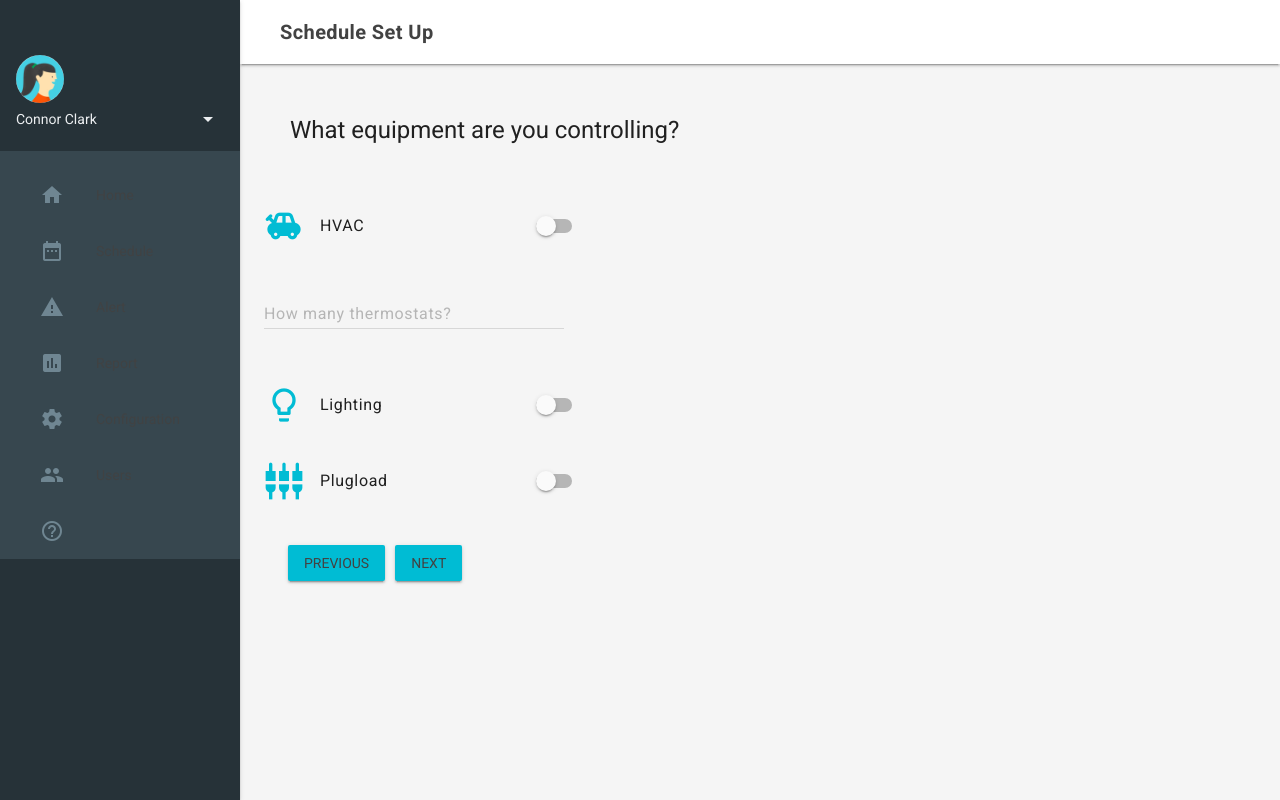
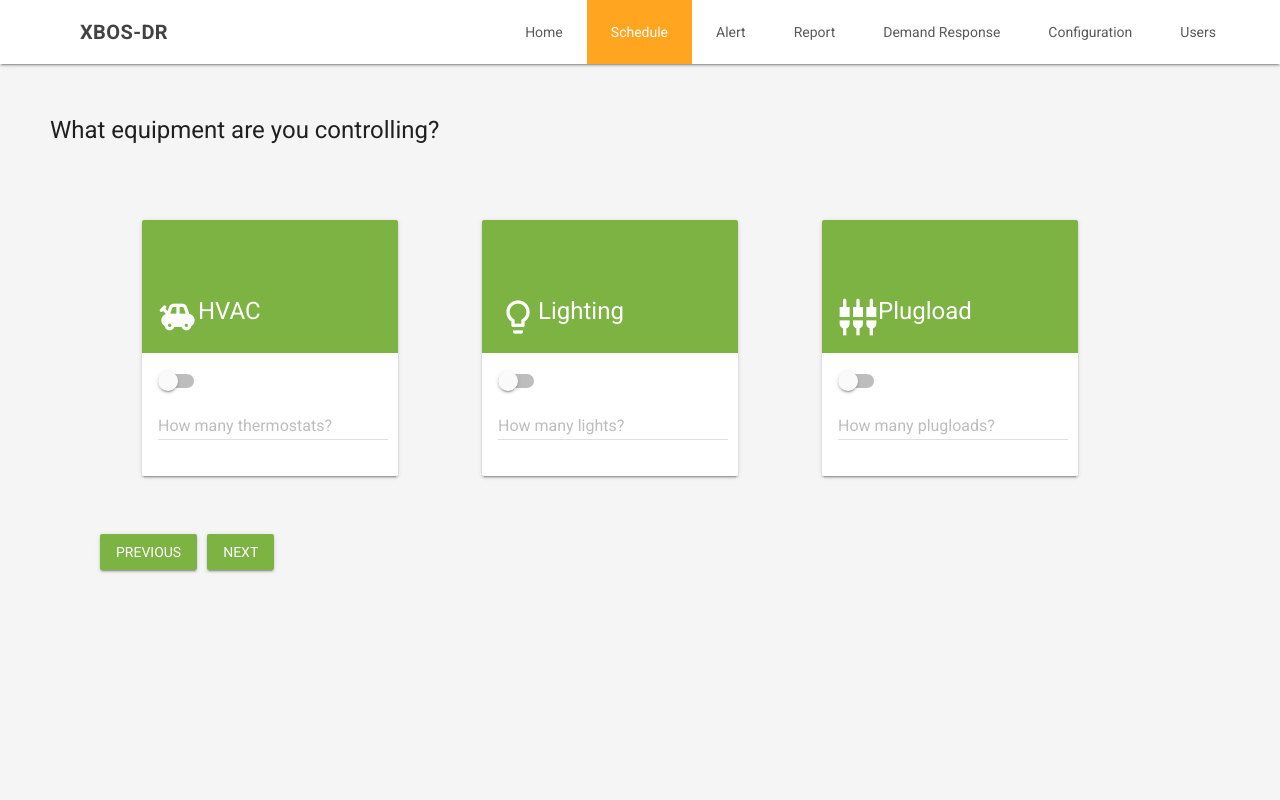
Before and after one commit to leftan/xbos, a plain HTML site: page schedule_equipment.html in a window 1280 px wide. Drawn offline with nearby package versions, Linux system fonts and the light colour scheme.

Commit message:
update DR and schedule page

```diff
--- a/mystyle.css
+++ b/mystyle.css
@@ -1,3 +1,7 @@
+.mdl-checkbox {
+    height: auto !important;
+}
+
 .margin-top-30 {
   margin-top: 30px;
 }
--- a/schedule_equipment.html
+++ b/schedule_equipment.html
@@ -52,108 +52,132 @@
 
   </head>
   <body>
-    <div class="demo-layout mdl-layout mdl-js-layout mdl-layout--fixed-drawer mdl-layout--fixed-header">
-      <header class="demo-header mdl-layout__header mdl-color--grey-100 mdl-color-text--grey-600">
+    <div class="demo-layout mdl-layout mdl-js-layout">
+
+      <header class="demo-header mdl-layout__header">
         <div class="mdl-layout__header-row">
-          <span class="mdl-layout-title">Schedule Set Up</span>
+          <span class="mdl-layout-title">XBOS-DR</span>
+          <div class="mdl-layout-spacer"></div>
 
+          <nav class="demo-navigation mdl-navigation">
+            <a class="mdl-navigation__link" href="index.html">Home</a>
+            <a class="mdl-navigation__link navigation-active" href="schedule_floorplan.html">Schedule</a>
+            <a class="mdl-navigation__link" href="">Alert</a>
+            <a class="mdl-navigation__link" href="">Report</a>
+            <a class="mdl-navigation__link" href="dr.html">Demand Response</a>
+            <a class="mdl-navigation__link" href="">Configuration</a>
+            <a class="mdl-navigation__link" href="">Users</a>
+
+          </nav>
         </div>
       </header>
-      <div class="demo-drawer mdl-layout__drawer mdl-color--blue-grey-900 mdl-color-text--blue-grey-50">
-        <header class="demo-drawer-header">
-          <img src="images/user.jpg" class="demo-avatar">
-          <div class="demo-avatar-dropdown">
-            <span>Connor Clark</span>
-            <div class="mdl-layout-spacer"></div>
-            <button id="accbtn" class="mdl-button mdl-js-button mdl-js-ripple-effect mdl-button--icon">
-              <i class="material-icons" role="presentation">arrow_drop_down</i>
-              <span class="visuallyhidden">Accounts</span>
-            </button>
-            <ul class="mdl-menu mdl-menu--bottom-right mdl-js-menu mdl-js-ripple-effect" for="accbtn">
-              <li class="mdl-menu__item">Connor Clark</li>
-              <li class="mdl-menu__item">info@example.com</li>
-              <li class="mdl-menu__item"><i class="material-icons">add</i>Add another account...</li>
-            </ul>
-          </div>
-        </header>
-        <nav class="demo-navigation mdl-navigation mdl-color--blue-grey-800">
-          <a class="mdl-navigation__link" href="index.html"><i class="mdl-color-text--blue-grey-400 material-icons" role="presentation">home</i>Home</a>
-          <a class="mdl-navigation__link" href="schedule.html"><i class="mdl-color-text--blue-grey-400 material-icons" role="presentation">date_range</i>Schedule</a>
-          <a class="mdl-navigation__link" href=""><i class="mdl-color-text--blue-grey-400 material-icons" role="presentation">report_problem</i>Alert</a>
-          <a class="mdl-navigation__link" href=""><i class="mdl-color-text--blue-grey-400 material-icons" role="presentation">insert_chart</i>Report</a>
-          <a class="mdl-navigation__link" href=""><i class="mdl-color-text--blue-grey-400 material-icons" role="presentation">settings</i>Configuration</a>
-          <a class="mdl-navigation__link" href=""><i class="mdl-color-text--blue-grey-400 material-icons" role="presentation">people</i>Users</a>
-          <div class="mdl-layout-spacer"></div>
-          <a class="mdl-navigation__link" href=""><i class="mdl-color-text--blue-grey-400 material-icons" role="presentation">help_outline</i><span class="visuallyhidden">Help</span></a>
-        </nav>
-      </div>
+
       <main class="mdl-layout__content mdl-color--grey-100">
         <div class="mdl-grid schedule-title">
-          <h4>What equipment are you controlling?</h4>
+          <h4> What equipment are you controlling?</h4>
         </div>
         <div class="mdl-grid demo-content">
-          <ul class="mdl-list margin-left-3rem">
-            <li class="mdl-list__item">
-              <span class="mdl-list__item-primary-content padding-right-10">
-                <i class="material-icons  mdl-list__item-avatar setup-icon">toys</i>
-                HVAC
-              </span>
+          <div class="schedule-set-up mdl-card mdl-shadow--2dp">
+            <div class="mdl-card__title mdl-card--expand mdl-color--light-green-600">
+
+              <h4 class="mdl-card__title-text"><i class="material-icons  mdl-list__item-avatar mdl-color--light-green-600">toys</i>HVAC</h4>
+
+            </div>
+            <div class="mdl-card__supporting-text">
+                    <!-- <span class="mdl-list__item-primary-content padding-right-10">
+                      <i class="material-icons  mdl-list__item-avatar setup-icon">toys</i>
+                      HVAC
+                    </span> -->
+                    <span class="mdl-list__item-secondary-action">
+                      <label class="mdl-switch mdl-js-switch mdl-js-ripple-effect" for="toggle-hvac">
+                        <input type="checkbox" id="toggle-hvac" class="mdl-switch__input" />
+                      </label>
+                    </span>
+                    <span class="mdl-list__item-secondary-action">
+                      <form action="#">
+                        <div class="mdl-textfield mdl-js-textfield mdl-textfield--floating-label">
+                          <input class="mdl-textfield__input" type="text" pattern="-?[0-9]*(\.[0-9]+)?" id="thermostats">
+                          <label class="mdl-textfield__label" for="thermostats">How many thermostats?</label>
+                          <span class="mdl-textfield__error">Input is not a number!</span>
+                        </div>
+                      </form>
+                    </span>
+            </div>
+          </div>
+
+
+          <div class="schedule-set-up mdl-card mdl-shadow--2dp">
+            <div class="mdl-card__title mdl-card--expand mdl-color--light-green-600">
+
+              <h4 class="mdl-card__title-text"> <i class="material-icons  mdl-list__item-avatar mdl-color--light-green-600">lightbulb_outline</i>
+                      Lighting</h4>
+
+            </div>
+            <div class="mdl-card__supporting-text">
+                    <!-- <span class="mdl-list__item-primary-content padding-right-10">
+                      <i class="material-icons  mdl-list__item-avatar setup-icon">toys</i>
+                      HVAC
+                    </span> -->
+                    <span class="mdl-list__item-secondary-action">
+                      <label class="mdl-switch mdl-js-switch mdl-js-ripple-effect" for="toggle-hvac">
+                        <input type="checkbox" id="toggle-hvac" class="mdl-switch__input" />
+                      </label>
+                    </span>
+                    <span class="mdl-list__item-secondary-action">
+                      <form action="#">
+                        <div class="mdl-textfield mdl-js-textfield mdl-textfield--floating-label">
+                          <input class="mdl-textfield__input" type="text" pattern="-?[0-9]*(\.[0-9]+)?" id="lights">
+                          <label class="mdl-textfield__label" for="lights">How many lights?</label>
+                          <span class="mdl-textfield__error">Input is not a number!</span>
+                        </div>
+                      </form>
+                    </span>
+            </div>
+          </div>
+
+          <div class="schedule-set-up mdl-card mdl-shadow--2dp">
+            <div class="mdl-card__title mdl-card--expand mdl-color--light-green-600">
+
+              <h4 class="mdl-card__title-text"> <i class="material-icons  mdl-list__item-avatar   mdl-color--light-green-600">settings_input_component</i>
+                      Plugload</h4>
+
+            </div>
+            <div class="mdl-card__supporting-text">
+                    <!-- <span class="mdl-list__item-primary-content padding-right-10">
+                      <i class="material-icons  mdl-list__item-avatar setup-icon">toys</i>
+                      HVAC
+                    </span> -->
               <span class="mdl-list__item-secondary-action">
                 <label class="mdl-switch mdl-js-switch mdl-js-ripple-effect" for="toggle-hvac">
                   <input type="checkbox" id="toggle-hvac" class="mdl-switch__input" />
                 </label>
               </span>
-            </li>
-            <li class="mdl-list__item">
-              <!-- <span class="mdl-list__item-primary-content padding-right-10">
-                <i class="material-icons  mdl-list__item-avatar setup-icon">toys</i>
-                HVAC
-              </span> -->
               <span class="mdl-list__item-secondary-action">
                 <form action="#">
                   <div class="mdl-textfield mdl-js-textfield mdl-textfield--floating-label">
-                    <input class="mdl-textfield__input" type="text" pattern="-?[0-9]*(\.[0-9]+)?" id="thermostats_quantity">
-                    <label class="mdl-textfield__label" for="sample4">How many thermostats?</label>
+                    <input class="mdl-textfield__input" type="text" pattern="-?[0-9]*(\.[0-9]+)?" id="plugload">
+                    <label class="mdl-textfield__label" for="plugload">How many plugloads?</label>
                     <span class="mdl-textfield__error">Input is not a number!</span>
                   </div>
                 </form>
               </span>
-            </li>
-            <li class="mdl-list__item">
-              <span class="mdl-list__item-primary-content padding-right-10">
-                <i class="material-icons  mdl-list__item-avatar setup-icon">lightbulb_outline</i>
-                Lighting
-              </span>
-              <span class="mdl-list__item-secondary-action">
-                <label class="mdl-switch mdl-js-switch mdl-js-ripple-effect" for="toggle-light">
-                  <input type="checkbox" id="toggle-light" class="mdl-switch__input" />
-                </label>
-              </span>
-            </li>
-            <li class="mdl-list__item">
-              <span class="mdl-list__item-primary-content padding-right-10">
-                <i class="material-icons  mdl-list__item-avatar  setup-icon">settings_input_component</i>
-                Plugload
-              </span>
-              <span class="mdl-list__item-secondary-action">
-                <label class="mdl-switch mdl-js-switch mdl-js-ripple-effect" for="toggle-plugload">
-                  <input type="checkbox" id="toggle-plugload" class="mdl-switch__input" />
-                </label>
-              </span>
-            </li>
-          </ul>
-
+            </div>
+          </div>
         </div>
 
-        <div class="mdl-grid demo-content setup-button">
+        <div class="mdl-grid demo-content">
           <div class="padding-right-10">
-            <a href="schedule_floorplan.html"> <button class="mdl-button mdl-js-button mdl-button--raised mdl-button--colored " >Previous</button></a>
-
+              <!-- Colored raised button -->
+              <a href="schedule_floorplan.html"> <button class="mdl-button mdl-js-button mdl-button--raised mdl-button--colored mdl-color--light-green-600 mdl-color-text--white">
+                Previous
+              </button></a>
+            </div>
+          <div class="">
+            <!-- Colored raised button -->
+            <a href="schedule_types.html"> <button class="mdl-button mdl-js-button mdl-button--raised mdl-button--colored mdl-color--light-green-600 mdl-color-text--white">
+              Next
+            </button></a>
           </div>
-          <div class="padding-right-10">
-            <a href="schedule_types.html"> <button class="mdl-button mdl-js-button mdl-button--raised mdl-button--colored">Next</button></a>
-          </div>
-
         </div>
       </main>
     </div>
```
Also changed, not shown: dr.html (+9 -8 lines), index.html (+4 -3 lines), schedule_floorplan.html (+16 -31 lines), schedule_types.html (+15 -31 lines), schedule_view.html (+15 -17 lines).
